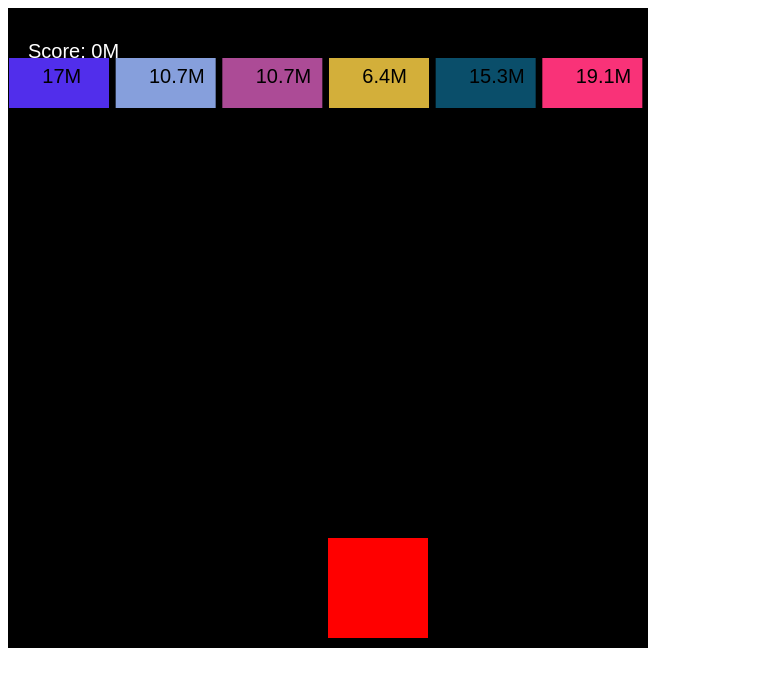
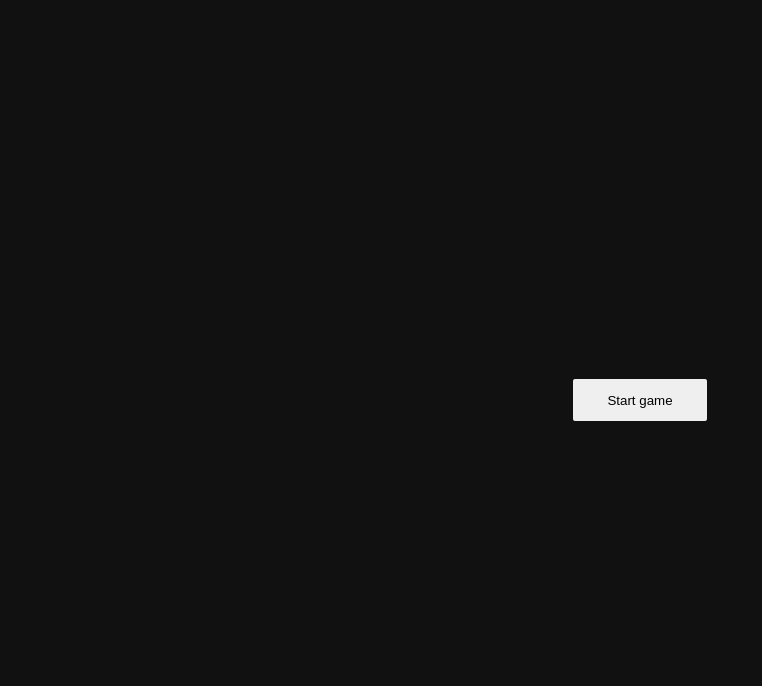
Before and after one commit to luisadame/Fire-Up-Game, a website built with Parcel: page index.html in a window 1280 px wide. Shown: the whole page, without its empty margins (0-762 px from the left). Built offline with nearby package versions, Linux system fonts and the light colour scheme.

Commit message:
Add start game button, collision detection between hero and blocks, and remove blocks after reaching bottom

```diff
--- a/index.html
+++ b/index.html
@@ -1,13 +1,40 @@
 <!DOCTYPE html>
 <html lang="en">
+
 <head>
     <meta charset="UTF-8">
     <meta name="viewport" content="width=device-width, initial-scale=1.0">
     <meta http-equiv="X-UA-Compatible" content="ie=edge">
     <title>Document</title>
+    <style>
+        body {
+            margin: 0;
+            overflow: hidden;
+            display: flex;
+            align-items: center;
+            justify-content: center;
+            min-height: 100vh;
+            background: #111;
+        }
+
+        #start {
+            border: none;
+            padding: 1em;
+            width: 10em;
+            border-radius: 2px;
+            position: relative;
+        }
+
+        canvas {
+            position: absolute;
+        }
+    </style>
 </head>
+
 <body>
     <canvas id="canvas"></canvas>
+    <button id="start">Start game</button>
     <script src="./js/main.js"></script>
 </body>
+
 </html>
--- a/js/Block.js
+++ b/js/Block.js
@@ -1,32 +1,38 @@
-import {ctx} from './Canvas';
+import { ctx, CANVAS_HEIGHT } from './Canvas';
 
 export default function Block(block = {}) {
     block.w = 100;
     block.h = 50;
-    block.points = Math.floor(Math.random() * 15000000) + 5000000;
+    block.points = Math.floor(Math.random() * 50 + 5);
     block.active = true;
 
-    block.draw = function() {
+    block.draw = function () {
         ctx.fillStyle = block.color;
         ctx.fillRect(block.x, block.y, block.w, block.h);
         ctx.font = "20px Arial";
         let text = {
-            value: `${+(block.points / 1000000).toFixed(1)}M`,
+            value: block.points,
             color: "black",
-            textMeasures: ctx.measureText(this.value),
-            x: (block.x + block.w / 3),
-            y: (block.y + block.h / 2)
+            height: 20,
+            x: (block.x + block.w / 2),
+            y: (block.y + (block.h + 10) / 2)
         };
+        ctx.textAlign = "center";
         ctx.fillStyle = text.color;
         ctx.fillText(text.value, text.x, text.y);
     };
 
-    block.alive = function() {
-        return block.points > 1000000;
+    block.alive = function () {
+        return block.points > 0;
     };
 
-    block.update = function() {
-        block.active = block.active && block.alive();
+    block.inBounds = function () {
+        return block.y < CANVAS_HEIGHT;
+    };
+
+    block.update = function () {
+        block.active = block.active && block.alive() && block.inBounds();
+        block.y += 1;
     }
 
     return block;
--- a/js/Blocks.js
+++ b/js/Blocks.js
@@ -5,14 +5,14 @@ import { rand } from './utils';
 let Blocks = {
     data: [],
     init: () => {
-        let n = 6;
-        let blockWidth = CANVAS_WIDTH / n;
-
+        let width = 100;
+        let n = Math.floor(CANVAS_WIDTH / width);
+        let remainder = (CANVAS_WIDTH % width) / n;
         for (let i = 0; i < n; i++) {
             Blocks.data.push(new Block({
                 color: `rgb(${rand(0, 255)}, ${rand(0, 255)}, ${rand(0, 255)})`,
-                w: blockWidth,
-                x: blockWidth * i + 1,
+                w: width,
+                x: (width + remainder) * i,
                 y: 50
             }));
         }
@@ -21,6 +21,7 @@ let Blocks = {
         this.draw();
         Blocks.data.forEach(block => block.update());
         Blocks.data = Blocks.data.filter(block => block.active);
+        console.log(Blocks.data.length);
     },
     draw: () => {
         Blocks.data.forEach(block => block.draw());
--- a/js/Canvas.js
+++ b/js/Canvas.js
@@ -1,8 +1,11 @@
-const CANVAS_WIDTH = 640, CANVAS_HEIGHT = 640;
+const CANVAS_WIDTH = innerWidth, CANVAS_HEIGHT = innerHeight;
 
-let canvas = document.getElementById('canvas');
-canvas.width = CANVAS_WIDTH;
-canvas.height = CANVAS_HEIGHT;
+function resize() {
+    let canvas = document.getElementById('canvas');
+    canvas.width = CANVAS_WIDTH;
+    canvas.height = CANVAS_HEIGHT;
+}
+resize();
 const ctx = canvas.getContext('2d');
 
-export {CANVAS_WIDTH, CANVAS_HEIGHT, ctx};
+export { resize, CANVAS_WIDTH, CANVAS_HEIGHT, ctx };
--- a/js/Collisions.js
+++ b/js/Collisions.js
@@ -1,18 +1,23 @@
 import Hero from './Hero';
 import Blocks from './Blocks';
 import player from './Player';
-import {collides} from './utils';
+import { collides } from './utils';
 
 export default class Collisions {
     static handle() {
-        Hero.bullets.forEach( bullet => {
+        Hero.bullets.forEach(bullet => {
             Blocks.data.forEach(block => {
-                if(collides(bullet, block)) {
+                if (collides(bullet, block)) {
                     bullet.active = false;
-                    block.points -= 10000;
-                    player.score += 10000;
+                    block.points -= 1;
+                    player.score += 1;
                 }
             });
         });
+        Blocks.data.forEach(block => {
+            if (collides(Hero, block)) {
+                player.lost = true;
+            }
+        });
     }
 }
--- a/js/Draw.js
+++ b/js/Draw.js
@@ -1,17 +1,18 @@
-import {CANVAS_WIDTH, CANVAS_HEIGHT, ctx} from './Canvas';
+import { CANVAS_WIDTH, CANVAS_HEIGHT, ctx } from './Canvas';
 import player from './Player';
 
 export default class Draw {
 
     static background() {
-        ctx.fillStyle = "black";
+        ctx.fillStyle = "#111";
         ctx.fillRect(0, 0, CANVAS_WIDTH, CANVAS_HEIGHT);
     }
 
     static score() {
+        ctx.textAlign = "start";
         ctx.fillStyle = "white";
         ctx.font = "Arial 20px";
-        ctx.fillText(`Score: ${+(player.score / 1000000).toFixed(1)}M`, 20, 50);
+        ctx.fillText(`Score: ${player.score}`, 20, 50);
     }
 
 }
--- a/js/Hero.js
+++ b/js/Hero.js
@@ -7,28 +7,31 @@ let Hero = {
     h: 100,
     x: CANVAS_WIDTH / 2,
     y: CANVAS_HEIGHT - 110,
-    speed: 10,
+    speed: 5,
     bullets: [],
-    shooting: false,
+    shot: 0,
+    shootingSpeed: 700,
+    lost: false,
     draw: function () {
         ctx.fillStyle = this.color;
         ctx.fillRect(this.x, this.y, this.w, this.h);
     },
     update: function () {
         this.draw();
+        this.shoot();
         this.bullets.forEach(bullet => bullet.draw());
         this.bullets.forEach(bullet => bullet.update());
         this.bullets = this.bullets.filter(bullet => bullet.active);
     },
     shoot: function () {
-        if (this.shooting) return;
-        this.shooting = setInterval(() => {
+        if (performance.now() - this.shot >= this.shootingSpeed) {
             this.bullets.push(new Bullet({
                 speed: 5,
                 x: this.x + this.w / 2,
                 y: this.y
             }));
-        }, 700);
+            this.shot = performance.now();
+        }
     },
     moveLeft: function () {
         if (this.x > 0) {
--- a/js/Player.js
+++ b/js/Player.js
@@ -1,5 +1,6 @@
 let player = {
-    score: 0
+    score: 0,
+    lost: false
 }
 
 export default player;
--- a/js/main.js
+++ b/js/main.js
@@ -1,13 +1,11 @@
-import { CANVAS_WIDTH, CANVAS_HEIGHT, ctx } from './Canvas';
-import Bullet from './Bullet';
-import Block from './Block';
+import { resize, CANVAS_WIDTH, CANVAS_HEIGHT, ctx } from './Canvas';
 import Blocks from './Blocks';
 import Hero from './Hero';
-import player from './Player';
 import Draw from './Draw';
 import keydown from './Keydown';
+import Collisions from './Collisions';
 import { addEventListeners } from './Controls';
-import Collisions from './Collisions';
+import player from './Player';
 
 function setup() {
     Blocks.init();
@@ -37,14 +35,26 @@ function draw() {
     Draw.score();
 }
 
-
 // game loop
 function loop() {
     draw();
     update();
-    requestAnimationFrame(loop);
+    if (player.lost) {
+        cancelAnimationFrame(window.game);
+        alert('You\'ve lost!');
+    } else {
+        window.game = requestAnimationFrame(loop);
+    }
 }
 
 setup();
-addEventListeners();
-requestAnimationFrame(loop);
+function init(e) {
+    console.log('Starting game!');
+    addEventListeners();
+    loop();
+    window.addEventListener('resize', resize);
+    e.target.style.display = "none";
+}
+
+const btn = document.getElementById('start');
+btn.addEventListener('click', init);
```
Also changed, not shown: js/utils.js (+4 -3 lines).
